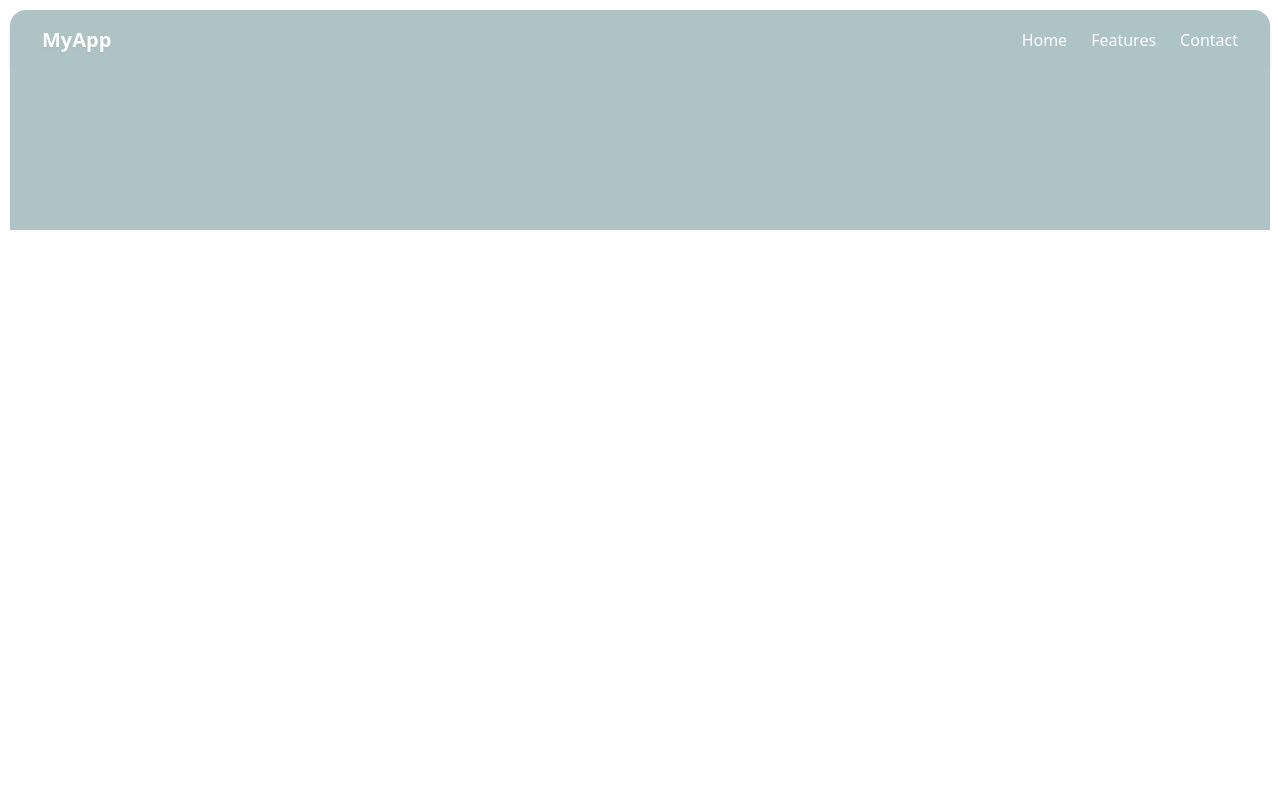
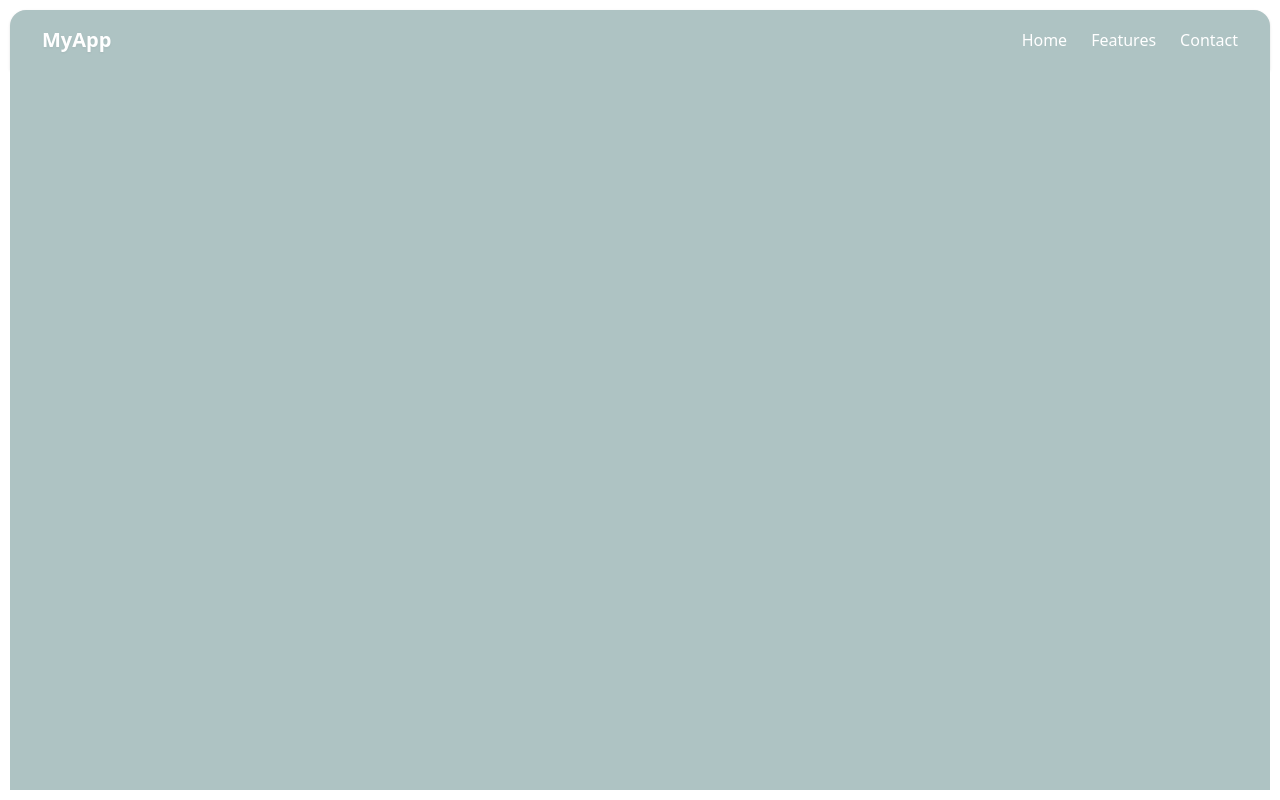
Before and after one commit to Prakhar-tech-spec/her-place, a React (Vite) app: page / in a window 1280 px wide. Built offline with nearby package versions, Linux system fonts and the light colour scheme.

Commit message:
Expand container height
Make the container below the navigation bar cover the full visible page.

```diff
--- a/src/pages/Index.tsx
+++ b/src/pages/Index.tsx
@@ -1,6 +1,7 @@
 
 const Index = () => {
-  return <div className="min-h-screen bg-white px-[10px] py-[10px]">
+  return (
+    <div className="min-h-screen bg-white flex flex-col px-[10px] py-[10px]">
       {/* Top container with navigation bar */}
       <div className="w-full [background-color:#aec3c3] py-4 px-8 shadow rounded-t-2xl mx-0">
         <nav className="flex items-center justify-between">
@@ -26,9 +27,10 @@ const Index = () => {
           </ul>
         </nav>
       </div>
-      {/* Secondary container, same color, under navigation bar, with increased height */}
-      <div className="w-full [background-color:#aec3c3] py-20 px-8 rounded-none"></div>
+      {/* Secondary container fills the remaining visible screen */}
+      <div className="w-full [background-color:#aec3c3] px-8 flex-1 rounded-none"></div>
       {/* The rest of the page remains a white canvas */}
-    </div>;
+    </div>
+  );
 };
 export default Index;
```
